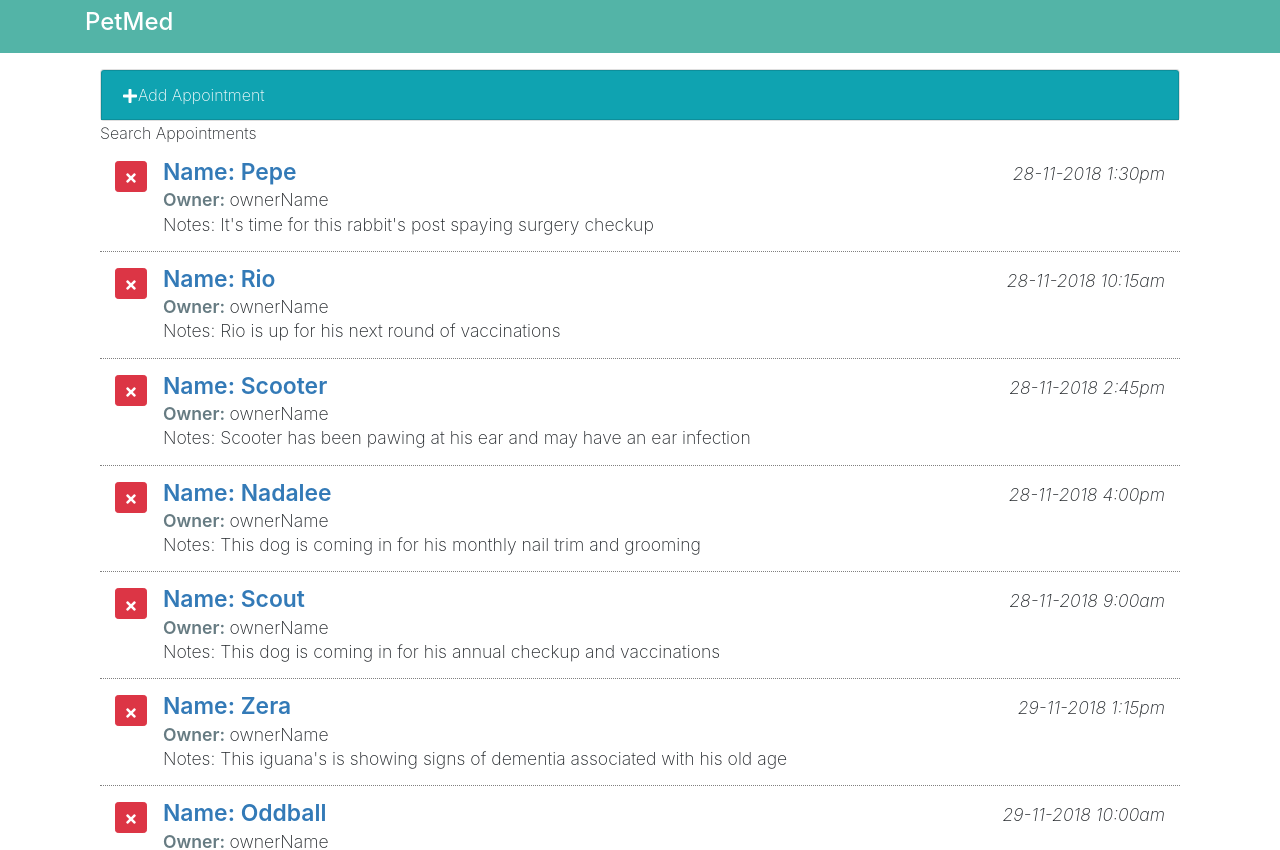
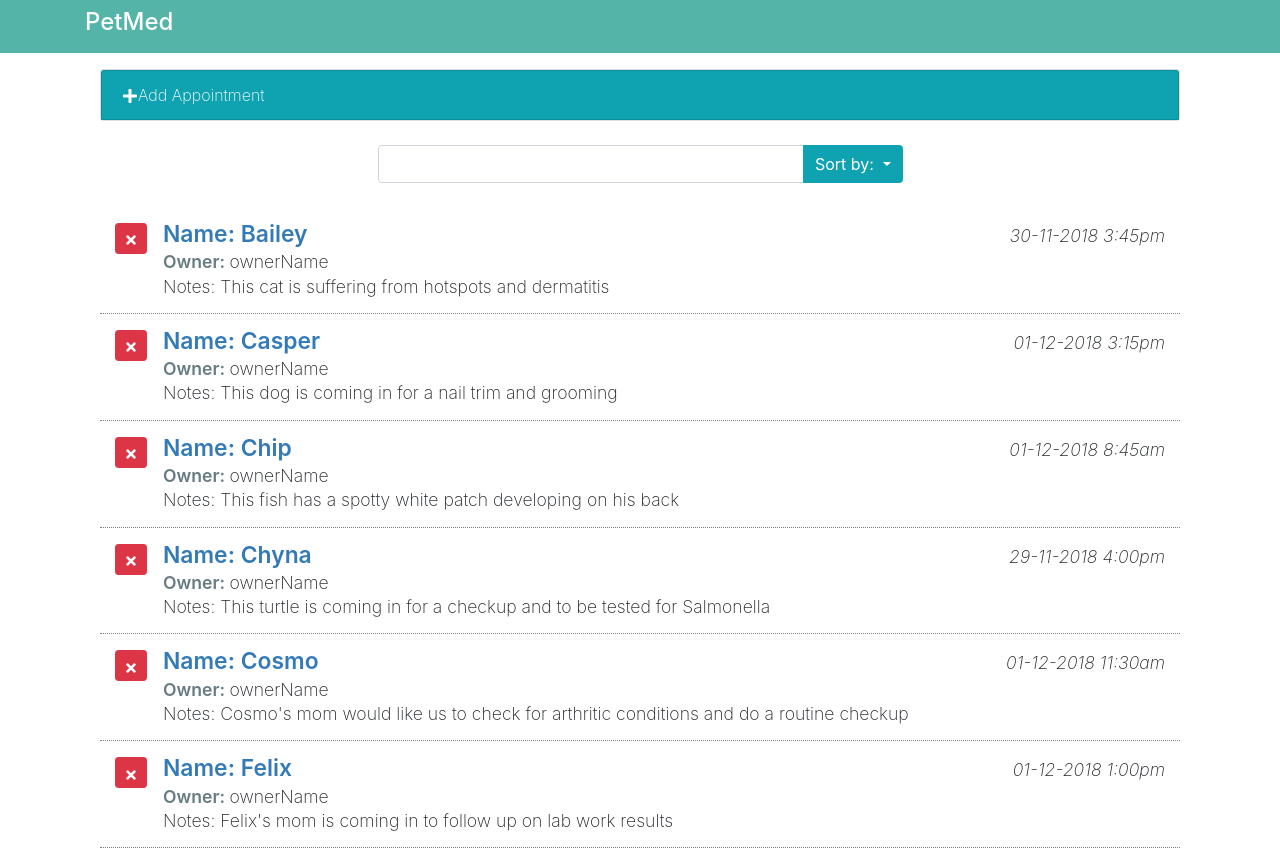
Before and after one commit to senaru/petMed, a React (Create React App) app: page / in a window 1280 px wide. Shown: the top 850 px of the page. Built offline with nearby package versions, Linux system fonts and the light colour scheme.

Commit message:
Prepare for search + adding an order

```diff
--- a/src/components/App.js
+++ b/src/components/App.js
@@ -12,6 +12,8 @@
     this.state = {
       myAppointments: [],
       formDisplay: false,
+      orderBy: 'petName',
+      orderDir: 'asc',
       lastIndex: 0
     };
     this.deleteAppointment = this.deleteAppointment.bind(this);
@@ -60,6 +62,25 @@
   }
 
   render() {
+
+    let order;
+    let filteredAppointments = this.state.myAppointments;
+    if (this.state.orderDir == 'asc') {
+      order = 1;
+    } else {
+      order = -1;
+    }
+
+    filteredAppointments.sort((a, b) => {
+      if (a[this.state.orderBy].toLowerCase() <
+        b[this.state.orderBy].toLowerCase()
+      ) {
+        return -1 * order;
+      } else {
+        return 1 * order;
+      }
+    })
+
     return (
       <main className="page bg-white" id="petratings" >
         <div className="container">
@@ -71,7 +92,9 @@
                   toggleForm={this.toggleForm}
                   addAppointment={this.addAppointment} />
                 <SearchAppointments />
-                <ListAppointments appointments={this.state.myAppointments} deleteAppointment={this.deleteAppointment} />
+                <ListAppointments
+                  appointments={filteredAppointments}
+                  deleteAppointment={this.deleteAppointment} />
               </div>
             </div>
           </div>
--- a/src/components/SearchAppointments.js
+++ b/src/components/SearchAppointments.js
@@ -2,9 +2,49 @@
 
 class SearchAppointments extends Component {
     render() {
-        return (<div>
-            Search Appointments
-        </div>);
+        return (<div className="search-appointments row justify-content-center my-4">
+            <div className="col-md-6">
+                <div className="input-group">
+                    <input
+                        id="SearchApts"
+                        type="text"
+                        className="form-control"
+                        aria-label="Search Appointments"
+                    />
+                    <div className="input-group-append">
+                        <button
+                            type="button"
+                            className="btn btn-primary dropdown-toggle"
+                            data-toggle="dropdown"
+                            aria-haspopup="true"
+                            aria-expanded="false"
+                        >
+                            Sort by: <span className="caret" />
+                        </button>
+
+                        <div className="sort-menu dropdown-menu dropdown-menu-right">
+                            <button className="sort-by dropdown-item" href="#">
+                                Pet Name
+                </button>
+                            <button className="sort-by dropdown-item" href="#">
+                                Date
+                </button>
+                            <button className="sort-by dropdown-item" href="#">
+                                Owner
+                </button>
+                            <div role="separator" className="dropdown-divider" />
+                            <button className="sort-by dropdown-item" href="#">
+                                Asc
+                </button>
+                            <button className="sort-by dropdown-item" href="#">
+                                Desc
+                </button>
+                        </div>
+                    </div>
+                </div>
+            </div>
+        </div>
+        );
     }
 }
 
```
